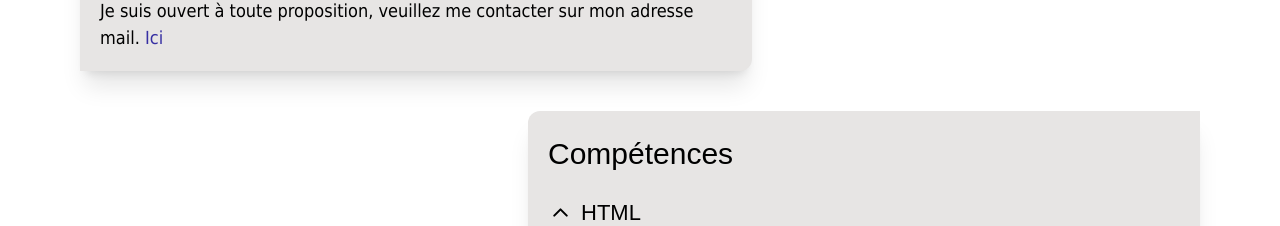
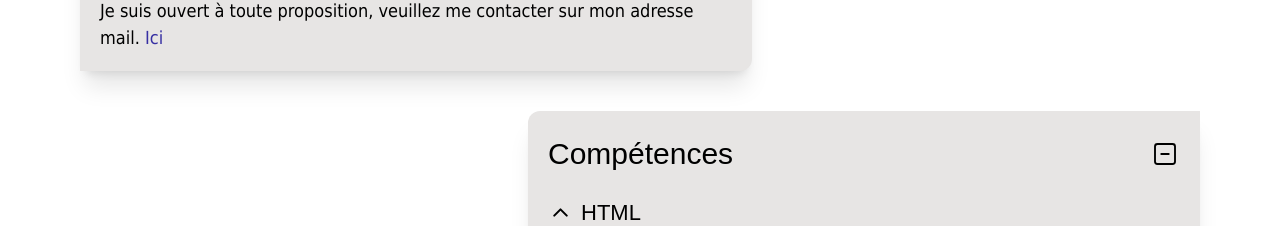
Before and after one commit to Azonesbz/vincentavez, a React (Vite) app in the folder client/: page / in a window 1280 px wide. Shown: the part 2513-2739 px from the top of the page. Built offline with nearby package versions, Linux system fonts and the light colour scheme; a web font is replaced by a local one.

Commit message:
added button to reduce window

```diff
--- a/client/src/components/career/Career.jsx
+++ b/client/src/components/career/Career.jsx
@@ -31,6 +31,14 @@ export default function Career() {
         contentNodejsElement.style.height = nodejsCompetence ? `${contentNodejsElement.scrollHeight}px` : '0px';
     }, [htmlCompetence, cssCompetence, jsCompetence, reactCompetence, nodejsCompetence]);
 
+    let handleReduceCompetence = () => {
+        setHtmlCompetence(false)
+        setCssCompetence(false)
+        setJsCompetence(false)
+        setReactCompetence(false)
+        setNodejsCompetence(false)
+    }
+
     return (
         <>
             <section className="container min-h-screen mt-10 flex-grow w-full relative z-1 py-24" id="parcours">
@@ -60,7 +68,16 @@ export default function Career() {
                     </div>
                 </div>
                 <div className="bg-stone-200 w-[90%] sm:w-[60%] mt-10 p-5 rounded-l-xl shadow-xl ml-auto relative z-2 flex flex-col space-y-5">
-                    <h2>Compétences</h2>
+                    <div className="flex items-center justify-between">
+                        <h2>Compétences</h2>
+                        <button onClick={handleReduceCompetence}>
+                            <svg width="30" height="30" fill="none" stroke="currentColor" strokeLinecap="round" strokeLinejoin="round" strokeWidth="1.5" viewBox="0 0 24 24" xmlns="http://www.w3.org/2000/svg">
+                                <path d="M18 4H6a2 2 0 0 0-2 2v12a2 2 0 0 0 2 2h12a2 2 0 0 0 2-2V6a2 2 0 0 0-2-2Z"></path>
+                                <path d="M9 12h6"></path>
+                            </svg>
+                        </button>
+
+                    </div>
                     <div className="relative" onClick={() => htmlCompetence ? setHtmlCompetence(false) : setHtmlCompetence(true)}>
                         <div className='flex mr-5 space-x-2 items-center'>
                             <svg className={`duration-500 ${htmlCompetence ? "" : "rotate-180"}`} width="25" height="25" fill="none" stroke="currentColor" strokeLinecap="round" strokeLinejoin="round" strokeWidth="2" viewBox="0 0 24 24" xmlns="http://www.w3.org/2000/svg">
@@ -92,11 +109,11 @@ export default function Career() {
                                 className="flex flex-col space-y-2 transition-height duration-500 ease-out"
                             >
                                 <p>
-                                   Je suis pas un adepte du CSS, mais je me débrouille !
+                                    Je suis pas un adepte du CSS, mais je me débrouille !
                                 </p>
                                 <p>
-                                   J'aime beaucoup la librairie de <Link to={`https://tailwindcss.com`} target="_blank" className="text-indigo-800">TailwindCSS</Link>, à ne pas confondre avec Bootstrap !
-                                   Elle est <strong className="text-indigo-800">très utile</strong> pour un développeur qui souhaite ne pas passer des heures à faire un site esthétique mais sans que ça devienne une contrainte de design.
+                                    J'aime beaucoup la librairie de <Link to={`https://tailwindcss.com`} target="_blank" className="text-indigo-800">TailwindCSS</Link>, à ne pas confondre avec Bootstrap !
+                                    Elle est <strong className="text-indigo-800">très utile</strong> pour un développeur qui souhaite ne pas passer des heures à faire un site esthétique mais sans que ça devienne une contrainte de design.
                                 </p>
                             </div>
                         </div>
```
